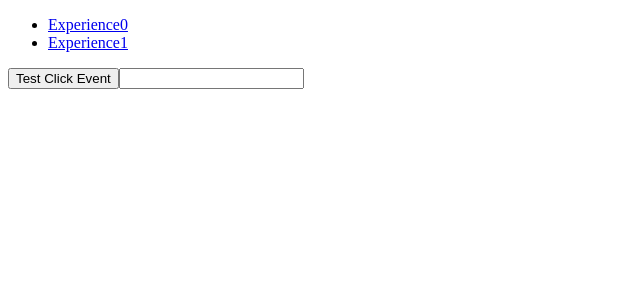
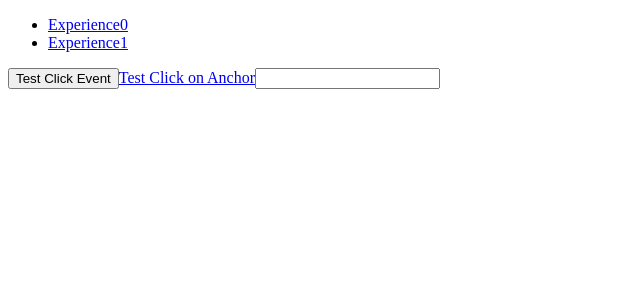
Before and after one commit to JustalK/LABORATORY-TYPESCRIPT, a React (Create React App) app: page /2 in a window 1280 px wide. Shown: the top 300 px of the page, without its empty margins (0-640 px from the left). Built offline with nearby package versions, Linux system fonts and the light colour scheme; the HTML template or start-up script is replaced by a standard one.

Commit message:
[TASK-2][FEATURE] Adding the event

```diff
--- a/src/pages/Experience1/index.tsx
+++ b/src/pages/Experience1/index.tsx
@@ -3,7 +3,7 @@
  * @module Home
  */
 
-import React from 'react'
+import React, { useEffect } from 'react'
 
 /**
  * @function Home
@@ -11,9 +11,14 @@ import React from 'react'
  * @return {Object} Return the dom of the Home page
  */
 const Experience = (): JSX.Element => {
+
   // Managing the onClick event
-  const handleClick = (e: React.MouseEvent<HTMLElement>) => {
+  const handleClick = (e: React.MouseEvent<HTMLButtonElement>) => {
     console.log(e.target)
+  }
+
+  const handleClickAnchor = (e: React.MouseEvent<HTMLAnchorElement>) => {
+    e.preventDefault()
   }
 
   // Managing the change event of the React
@@ -21,12 +26,31 @@ const Experience = (): JSX.Element => {
     console.log(e.target)
   }
 
+  const handleInput = (e: React.SyntheticEvent) => {
+    e.preventDefault()
+  }
+
+  const handleKeyDown = (e: React.KeyboardEvent<HTMLElement>) => {
+    console.log(e.key)
+  }
+
+  useEffect(() => {
+    document.addEventListener('keydown', handleKeyDown)
+
+    return () => {
+      document.removeEventListener('keydown', handleKeyDown)
+    }
+  }, [])
+
   return (
     <div>
       <button type="button" onClick={handleClick}>
         Test Click Event
       </button>
-      <input onChange={handleChange} />
+      <a href="#foo" onClick={handleClickAnchor}>
+        Test Click on Anchor
+      </a>
+      <input onChange={handleChange} onInput={handleInput} />
     </div>
   )
 }
```
